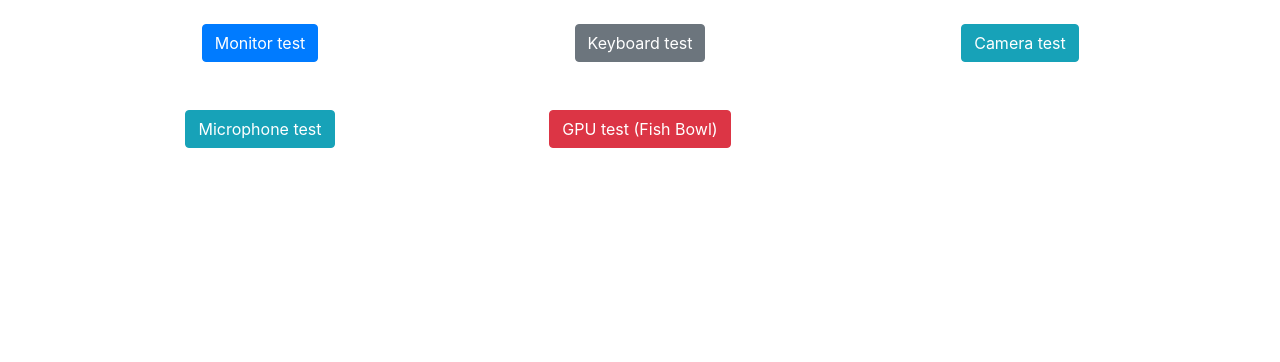
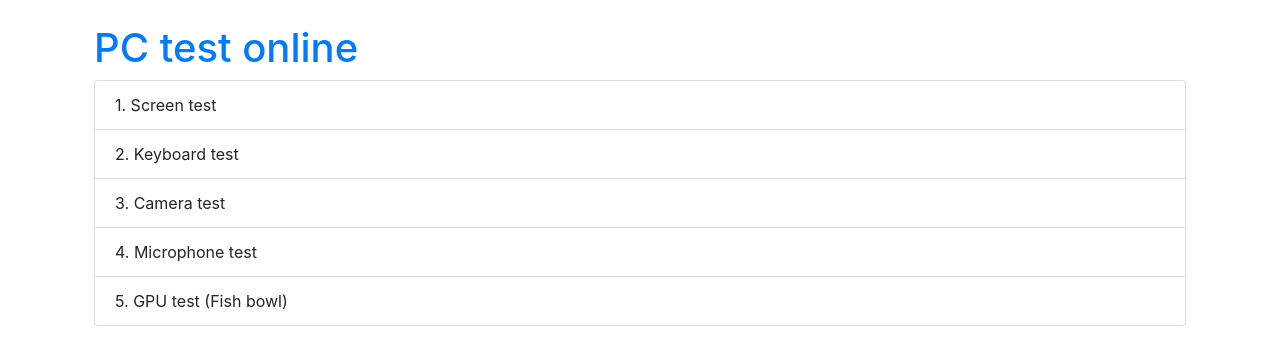
Before and after one commit to mhqb365/pc-test, a plain HTML site: page index.html in a window 1280 px wide. Drawn offline with nearby package versions, Linux system fonts and the light colour scheme.

Commit message:
:rocket:

```diff
--- a/index.html
+++ b/index.html
@@ -12,7 +12,7 @@
     <script src="https://cdn.jsdelivr.net/npm/popper.js@1.16.1/dist/umd/popper.min.js"></script>
     <script src="https://cdn.jsdelivr.net/npm/bootstrap@4.6.1/dist/js/bootstrap.bundle.min.js"></script>
     <script>
-      function testMonitor() {
+      function testScreen() {
         window.open("https://eizo.be/monitor-test", "", "width=800,height=600");
       }
 
@@ -40,26 +40,35 @@
         );
       }
     </script>
+
+    <style>
+      .link {
+        cursor: pointer;
+      }
+    </style>
   </head>
   <body>
-    <div class="container">
-      <div class="row">
-        <div class="col-md-4 text-center p-4">
-          <button class="btn btn-primary" onclick="testMonitor()">Monitor test</button>
-        </div>
-        <div class="col-md-4 text-center p-4">
-          <button class="btn btn-secondary" onclick="testKeyboard()">Keyboard test</button>
-        </div>
-        <div class="col-md-4 text-center p-4">
-          <button class="btn btn-info" onclick="testCamera()">Camera test</button>
-        </div>
-        <div class="col-md-4 text-center p-4">
-          <button class="btn btn-info" onclick="testMicrophone()">Microphone test</button>
-        </div>
-        <div class="col-md-4 text-center p-4">
-          <button class="btn btn-danger" onclick="testGPU()">GPU test (Fish Bowl)</button>
-        </div>
-      </div>
+    <div class="container p-4">
+      <h1 class="text-primary">PC test online</h1>
+      <ul class="list-group">
+        <li class="list-group-item">
+          <span class="link" onclick="testScreen()">1. Screen test</span>
+        </li>
+        <li class="list-group-item">
+          <span class="link" onclick="testKeyboard()">2. Keyboard test</span>
+        </li>
+        <li class="list-group-item">
+          <span class="link" onclick="testCamera()">3. Camera test</span>
+        </li>
+        <li class="list-group-item">
+          <span class="link" onclick="testMicrophone()">
+            4. Microphone test
+          </span>
+        </li>
+        <li class="list-group-item">
+          <span class="link" onclick="testGPU()">5. GPU test (Fish bowl)</span>
+        </li>
+      </ul>
     </div>
   </body>
 </html>
```
